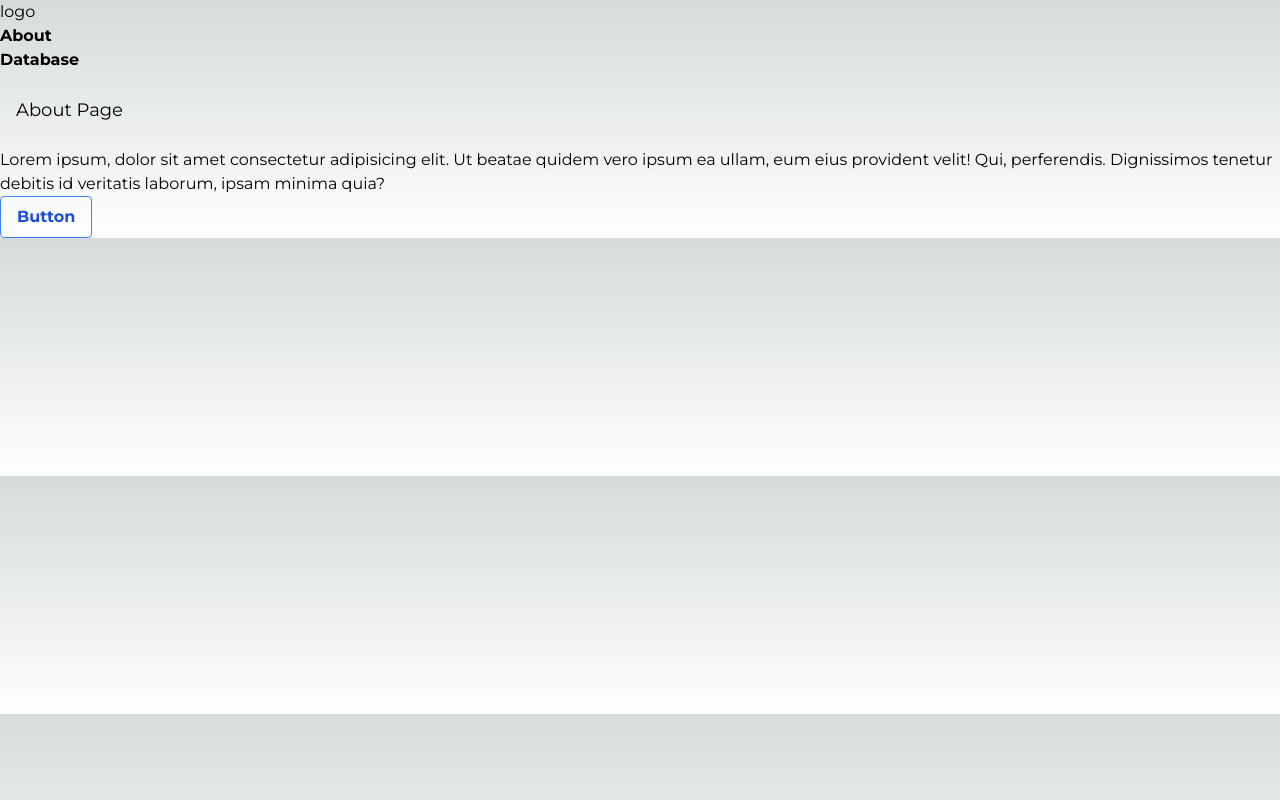
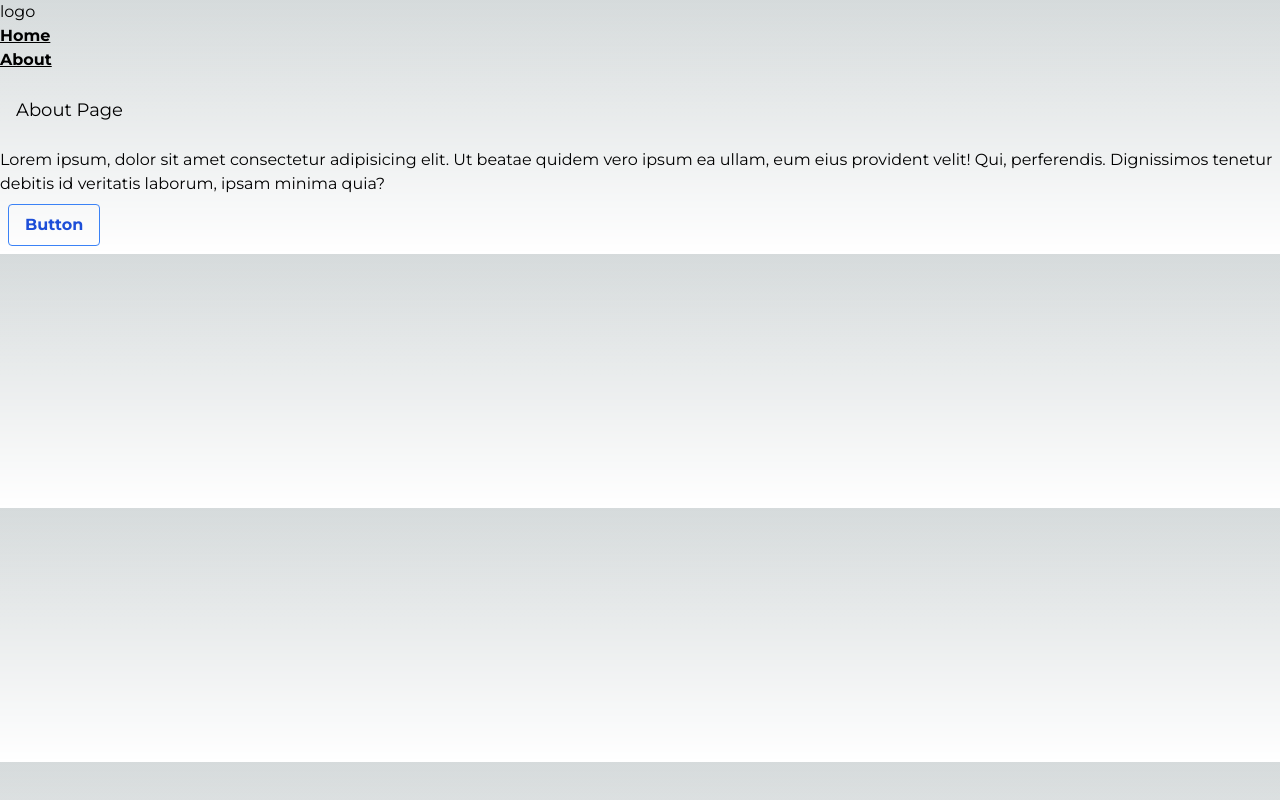
Before and after one commit to Josie1902/ReactExperiment, a Next.js app in the folder react-next13-tinker/: page /about in a window 1280 px wide. Built offline with nearby package versions, Linux system fonts and the light colour scheme.

Commit message:
navigating pages

```diff
--- a/react-next13-tinker/app/about/page.js
+++ b/react-next13-tinker/app/about/page.js
@@ -8,7 +8,7 @@ export default function About(){
         <div>
             <h1 className="text-lg py-2 m-4">About Page</h1>
             <p>Lorem ipsum, dolor sit amet consectetur adipisicing elit. Ut beatae quidem vero ipsum ea ullam, eum eius provident velit! Qui, perferendis. Dignissimos tenetur debitis id veritatis laborum, ipsam minima quia?</p>
-            <button class="bg-transparent hover:bg-blue-500 text-blue-700 font-semibold hover:text-white py-2 px-4 border border-blue-500 hover:border-transparent rounded">Button</button>
+            <button class="bg-transparent hover:bg-blue-500 text-blue-700 font-semibold hover:text-white py-2 px-4 border border-blue-500 hover:border-transparent rounded m-2">Button</button>
         </div>
     )
 }
--- a/react-next13-tinker/app/layout.js
+++ b/react-next13-tinker/app/layout.js
@@ -1,10 +1,11 @@
 import './globals.css'
 import { Montserrat } from 'next/font/google'
+import Link from 'next/link';
 
 const montserrat = Montserrat({ weight:["400","700"],subsets: ['latin'] })
 
 export const metadata = {
-  title: 'Create Next App',
+  title: 'Home',
   description: 'Generated by create next app',
 }
 
@@ -15,8 +16,8 @@ export default function RootLayout({ children }) {
       <nav>
           <h1>logo</h1>
           <ul className="font-semibold">
-            <li><a href="#">About</a></li>
-            <li><a href="#">Database</a></li>
+            <li className="underline hover:bg-blue-500"><Link href="/">Home</Link></li>
+            <li className="underline hover:bg-blue-500"><Link href="/about">About</Link></li>
           </ul>
         </nav>
         {children}
```
